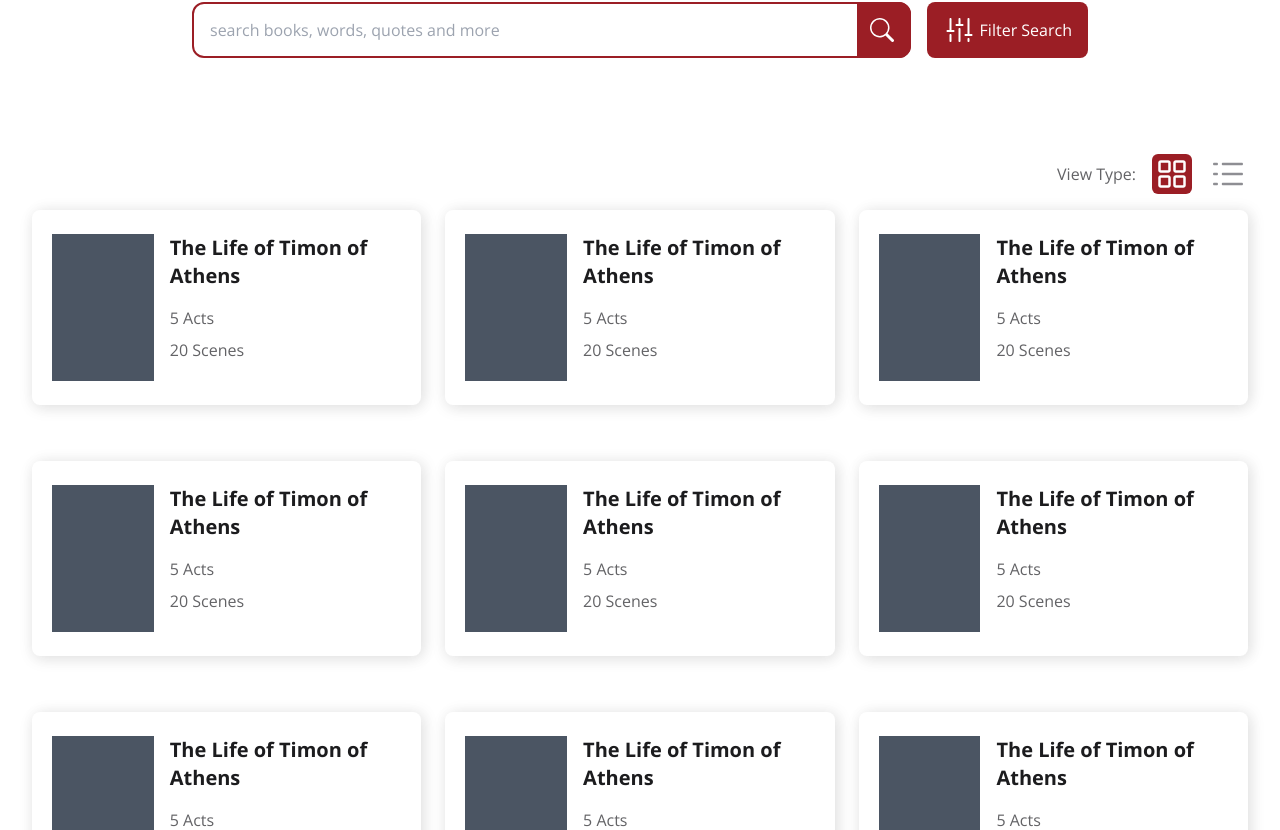
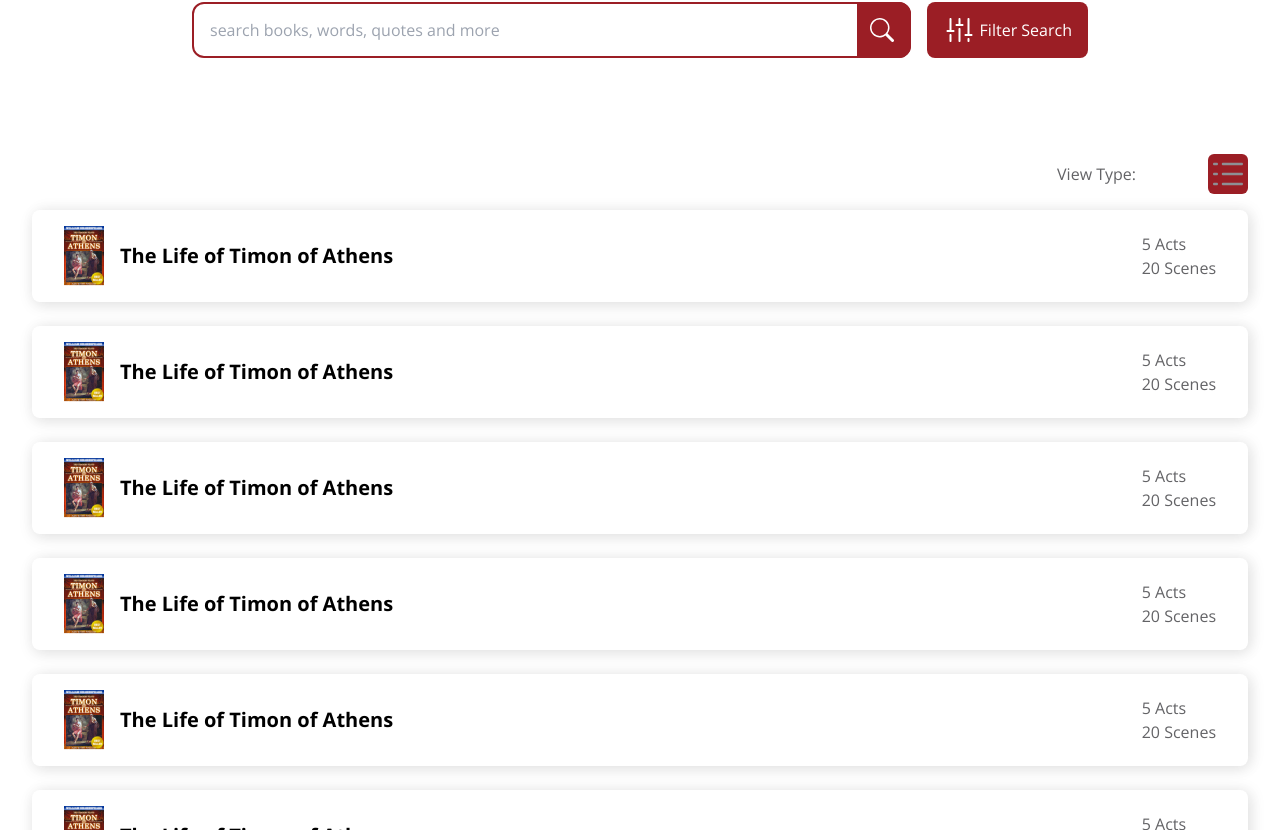
Before and after one commit to PipelineV2/team-epsilon-shakesearch, a React (Vite) app: page /plays in a window 1280 px wide. Shown: the part 550-1380 px from the top of the page. Built offline with nearby package versions, Linux system fonts and the light colour scheme.

Commit message:
feature: play item view

```diff
--- /dev/null
+++ b/src/components/playItem/grid.tsx
@@ -0,0 +1,18 @@
+const GridPlayItem = () => {
+  return (
+    <div className="flex bg-white rounded-lg px-5 py-6 shadow-[4px_0px_15px_rgba(31,_31,_31,_0.08),_0px_4px_15px_rgba(31,_31,_31,_0.08)]">
+      <div className="h-[147px] w-[120px] mr-4 bg-gray-600"></div>
+      <div>
+        <p className="text-[#1C1C1E] text-xl font-bold mb-4">
+          The Life of Timon of Athens
+        </p>
+        <div className="text-[#636366] text-md">
+          <p className="mb-2">5 Acts</p>
+          <p>20 Scenes</p>
+        </div>
+      </div>
+    </div>
+  );
+};
+
+export default GridPlayItem;
--- /dev/null
+++ b/src/components/playItem/list.tsx
@@ -0,0 +1,21 @@
+import TimonOfAthens from "../../assets/timon-of-athenss.png";
+
+const ListPlayItem = () => {
+  return (
+    <div className="flex items-center justify-between rounded-lg shadow-[4px_0px_15px_rgba(31,_31,_31,_0.08),_0px_4px_15px_rgba(31,_31,_31,_0.08)] px-8 py-4">
+      <div className="flex items-center">
+        <div>
+          <img src={TimonOfAthens} alt="Timon of Athens" />
+        </div>
+        <p className="ml-4 font-bold text-xl">The Life of Timon of Athens</p>
+      </div>
+
+      <div className="text-[#636366]">
+        <p>5 Acts</p>
+        <p>20 Scenes</p>
+      </div>
+    </div>
+  );
+};
+
+export default ListPlayItem;
--- a/src/pages/plays/index.tsx
+++ b/src/pages/plays/index.tsx
@@ -5,8 +5,17 @@ import { ReactComponent as FilterIcon } from "../../assets/filter.svg";
 import { ReactComponent as GridIcon } from "../../assets/grid.svg";
 import { ReactComponent as ListIcon } from "../../assets/list.svg";
 import PlayItem from "../../components/playItem";
+import { useState } from "react";
+import ListPlayItem from "../../components/playItem/list";
+import GridPlayItem from "../../components/playItem/grid";
+
+type View = "grid" | "list";
 
 const PlaysPage = () => {
+  const [view, setvVew] = useState<View>("list");
+
+  const changeView = (view: View) => setvVew(view);
+
   return (
     <Layout>
       <section className="pb-40">
@@ -43,31 +52,39 @@ const PlaysPage = () => {
 
               <button
                 type="button"
-                className="h-10 w-10 border-0 rounded-md bg-[#9B1E25] flex items-center justify-center"
+                className={`h-10 w-10 border-0 rounded-md flex items-center justify-center ${
+                  view === "grid" ? "bg-[#9B1E25]" : ""
+                }`}
+                onClick={() => changeView("grid")}
               >
                 <GridIcon />
               </button>
 
               <button
                 type="button"
-                className="h-10 w-10 border-0 rounded-md flex items-center justify-center"
+                className={`h-10 w-10 border-0 rounded-md flex items-center justify-center ${
+                  view === "list" ? "bg-[#9B1E25]" : ""
+                }`}
+                onClick={() => changeView("list")}
               >
                 <ListIcon />
               </button>
             </div>
           </div>
 
-          <div className="grid grid-cols-3 gap-x-6 gap-y-14">
-            <PlayItem />
-            <PlayItem />
-            <PlayItem />
-            <PlayItem />
-            <PlayItem />
-            <PlayItem />
-            <PlayItem />
-            <PlayItem />
-            <PlayItem />
-          </div>
+          {view === "grid" ? (
+            <div className="grid grid-cols-3 gap-x-6 gap-y-14">
+              {[0, 1, 2, 3, 4, 5, 6, 7, 9].map((play) => (
+                <GridPlayItem key={play} />
+              ))}
+            </div>
+          ) : (
+            <div className="flex flex-col gap-6">
+              {[0, 1, 2, 3, 4, 5, 6, 7, 9].map((play) => (
+                <ListPlayItem key={play} />
+              ))}
+            </div>
+          )}
         </div>
       </section>
     </Layout>
```
Also changed, not shown: src/assets/timon-of-athenss.png (added).
